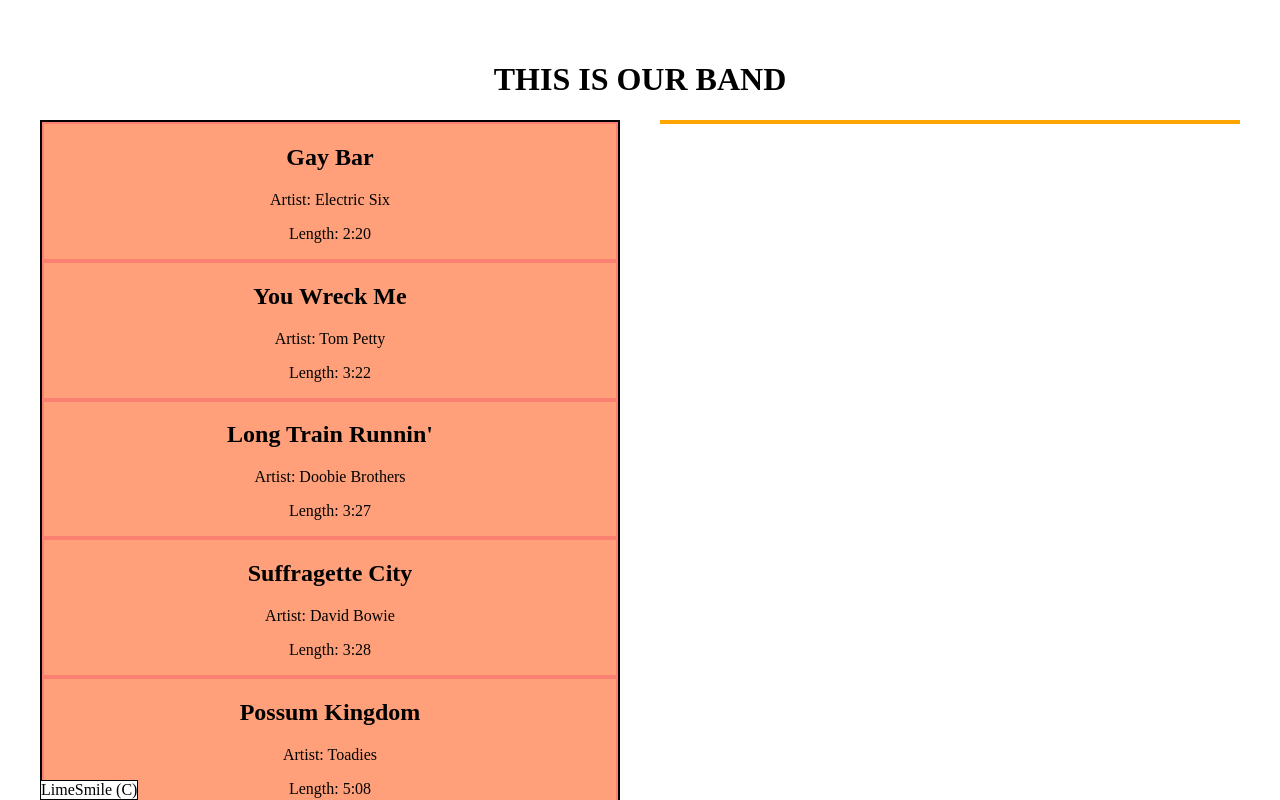
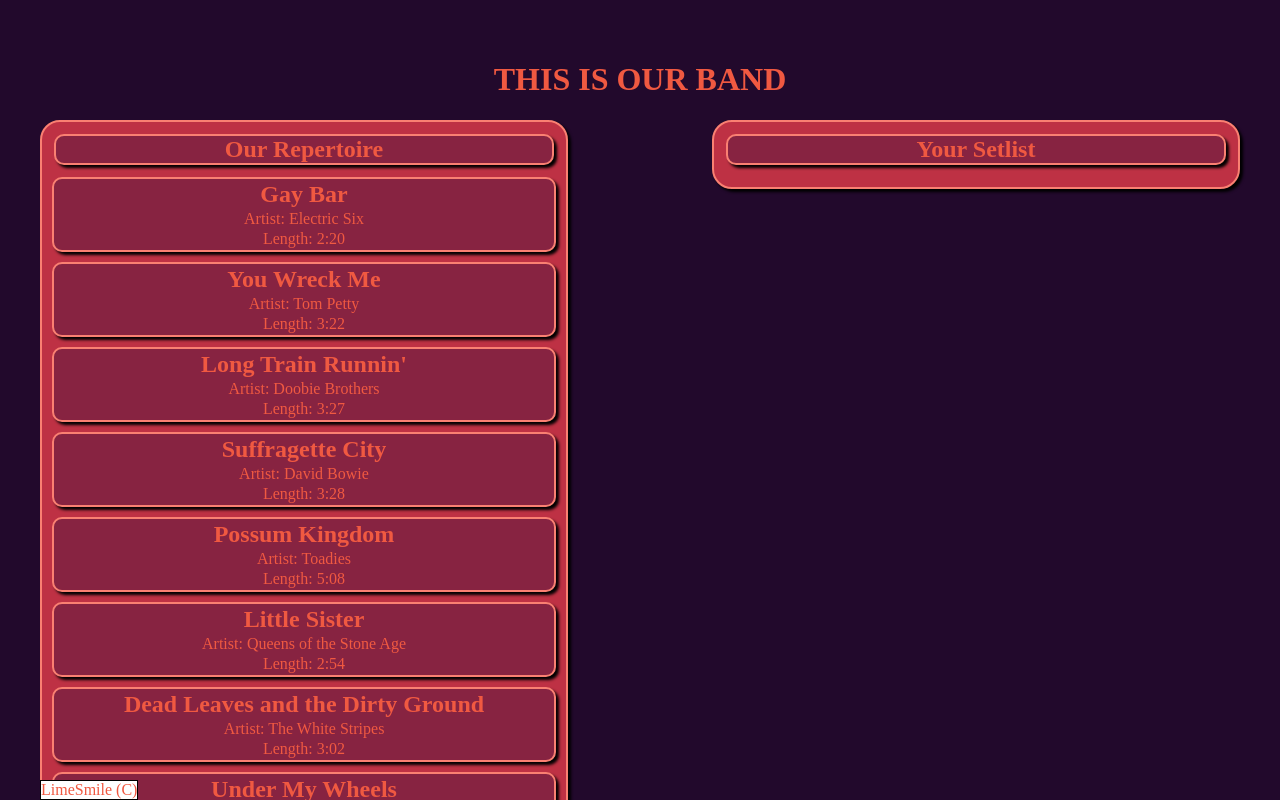
Before and after one commit to Gmiles44/ReactBandProject, a React (Vite) app: page / in a window 1280 px wide. Shown: the top 800 px of the page. Built offline with nearby package versions, Linux system fonts and the light colour scheme.

Commit message:
Finish up some drag functionality (new bug popped up when trying to drag more than one item at a time, look into that) working on styles.

```diff
--- a/public/styles.css
+++ b/public/styles.css
@@ -1,19 +1,59 @@
 .song {
-  background-color: lightsalmon;
+  background-color: #872341;
   border: 2px solid salmon;
+  color: #F05941;
+  border-radius: 10px;
+  box-shadow: 3px 3px 3px black;
+}
+
+.heading {
+  background-color: #872341;
+  border: 2px solid salmon;
+  color: #F05941;
+  border-radius: 10px;
+  box-shadow: 3px 3px 3px black;
+}
+
+p {
+  margin: 2px;
+}
+
+h2 {
+  margin: 2px;
+}
+
+body {
+  background-color: #22092C;
+  color: #F05941;
 }
 
 .spacer {
   height: 10px;
-  cursor: row-resize;
+}
+
+.repertoire {
+  display: flex;
+  float: left;
+  flex-direction: column;
+  border: 2px solid salmon;
+  width: 42%;
+  border-radius: 20px;
+  background-color: #BE3144;
+  padding: 10px;
+  box-shadow: 3px 3px 3px black;
 }
 
 #setlist {
-  border: 2px solid orange;
+  border: 2px solid salmon;
   display: flex;
   float: right;
   flex-direction: column;
-  width: 48%;
+  width: 42%;
+  background-color: #BE3144;
+  border-radius: 20px;
+  flex-basis: 20px;
+  padding: 10px;
+  box-shadow: 3px 3px 3px black;
 }
 
 .dragging {
@@ -28,39 +68,10 @@
   border: 1px solid black;
 }
 
-.repertoire {
-  display: flex;
-  float: left;
-  flex-direction: column;
-  border: 2px solid black;
-  width: 48%;
-}
-
 #root {
   max-width: 1280px;
   margin: 0 auto;
   padding: 2rem;
   text-align: center;
+
 }
-
-.logo:hover {
-  filter: drop-shadow(0 0 2em #646cffaa);
-}
-.logo.react:hover {
-  filter: drop-shadow(0 0 2em #61dafbaa);
-}
-
-@keyframes logo-spin {
-  from {
-    transform: rotate(0deg);
-  }
-  to {
-    transform: rotate(360deg);
-  }
-}
-
-@media (prefers-reduced-motion: no-preference) {
-  a:nth-of-type(2) .logo {
-    animation: logo-spin infinite 20s linear;
-  }
-}
--- a/src/components/App.jsx
+++ b/src/components/App.jsx
@@ -31,11 +31,18 @@
 
   function changeOrder(newSong, index) {
     console.log('change order');
+    const songIndex = setlist.findIndex(song => song.id === parseInt(newSong.id));
+    console.log(songIndex);
+    console.log(parseInt(index));
     setSetlist(prevSetlist => {
       return setlist.filter(song => song.id !== parseInt(newSong.id));
     });
     setSetlist(prevSetlist => {
-      return prevSetlist.toSpliced(index, 0, newSong);
+      if (songIndex >= parseInt(index)) {
+        return prevSetlist.toSpliced(index, 0, newSong);
+      } else {
+        return prevSetlist.toSpliced(index - 1, 0, newSong);
+      }
     });
   }
 
--- a/src/components/Repertoire.jsx
+++ b/src/components/Repertoire.jsx
@@ -44,12 +44,15 @@
     }
 
     return (
-        <div className="repertoire" onDrop={onDrop} onDragOver={dragOver} onDragEnter={dragEnter} onMouseOver={handleHover} onMouseDown={handleGrab}>
+        <div id="repertoire" className="repertoire" onDrop={onDrop} onDragOver={dragOver} onDragEnter={dragEnter} onMouseOver={handleHover} onMouseDown={handleGrab}>
+            <h2 className="heading">Our Repertoire</h2>
+            <div className="spacer" id='spacer'></div>
             {props.repertoire.map((song, index) => {
 
                 const songLength = fractionToMinSec(song.length)
 
                 return (
+                    <div>
                     <Song
                     key={song.id}
                     id={song.id}
@@ -58,6 +61,8 @@
                     duration={songLength}
                     handleDrag={handleDrag}
                     />
+                    <div className="spacer" id='spacer'></div>
+                    </div>
                 )
             })}
         </div>
--- a/src/components/SetList.jsx
+++ b/src/components/SetList.jsx
@@ -7,6 +7,7 @@
 
     //Define drag events, prevent def. for enter/over and define the drop behavior
     function dragEnter(event) {
+        console.log(event.target.nodeName)
         event.preventDefault();
 
     }
@@ -19,6 +20,7 @@
     function onDrop(event) {
         const id = event.dataTransfer.getData("text/plain")
         const newSong = songs.find(song => song.id === parseInt(id));
+
         if (event.target.id === 'spacer') {
             if (props.list.includes(newSong)) {
                 console.log(event.target.attributes.value.value);
@@ -56,6 +58,8 @@
 
     return (
         <div id="setlist" onDragEnter={dragEnter} onDragOver={dragOver} onDrop={onDrop}>
+            <h2 className="heading">Your Setlist</h2>
+            <div className="spacer" id='spacer'></div>
             {props.list.map((song, index) => {
 
                 const songLength = fractionToMinSec(song.length)
@@ -66,6 +70,7 @@
                     <Song
                     key={song.id}
                     id={song.id}
+                    index={(index + 1) + ". "}
                     title={song.title}
                     artist={song.artist}
                     duration={songLength}
--- a/src/components/Song.jsx
+++ b/src/components/Song.jsx
@@ -4,7 +4,7 @@
 
     return (
         <div className="song" draggable="true" id={props.id} onDragStart={props.handleDrag}>
-            <h2>{props.title}</h2>
+            <h2>{props.index}{props.title}</h2>
             <p>Artist: {props.artist}</p>
             <p>Length: {props.duration}</p>
         </div>
```
